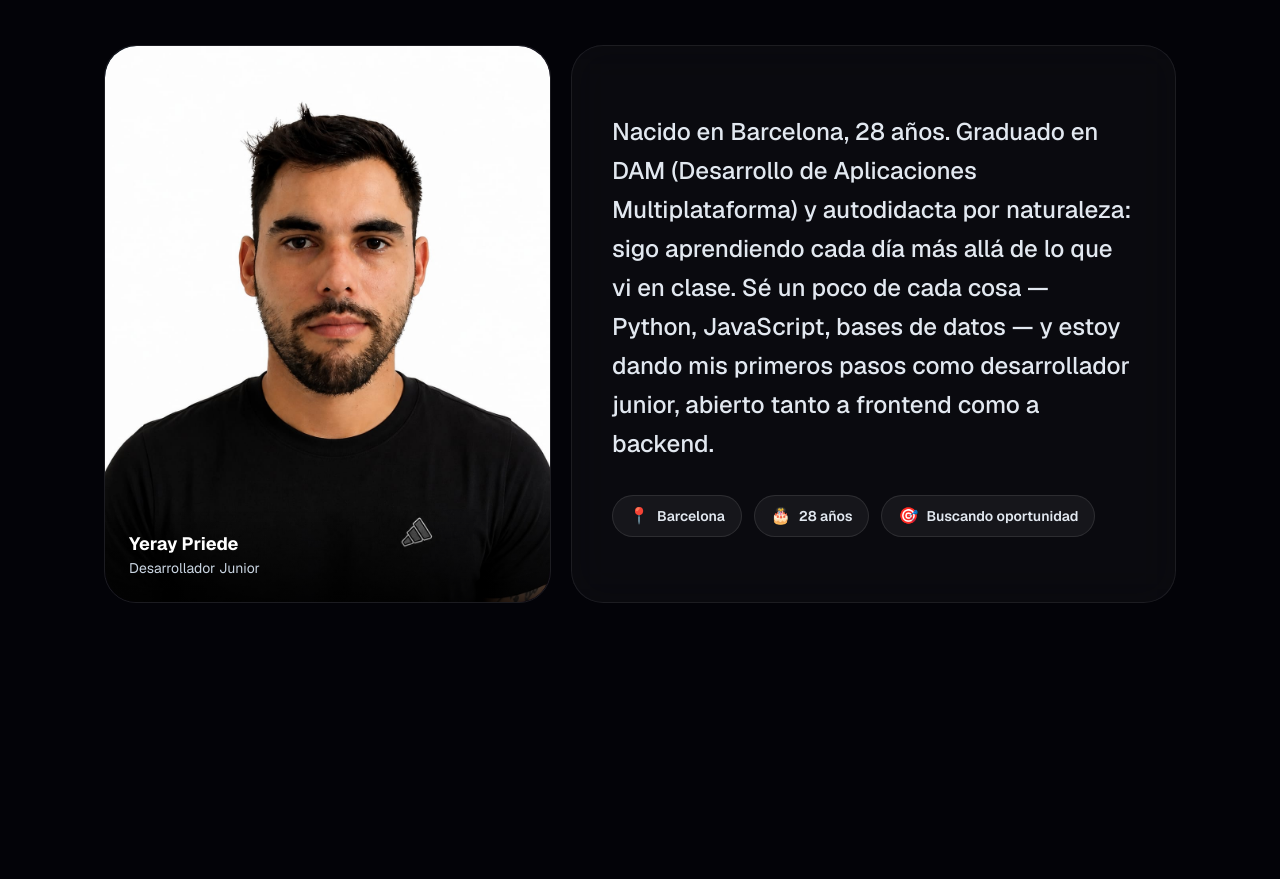
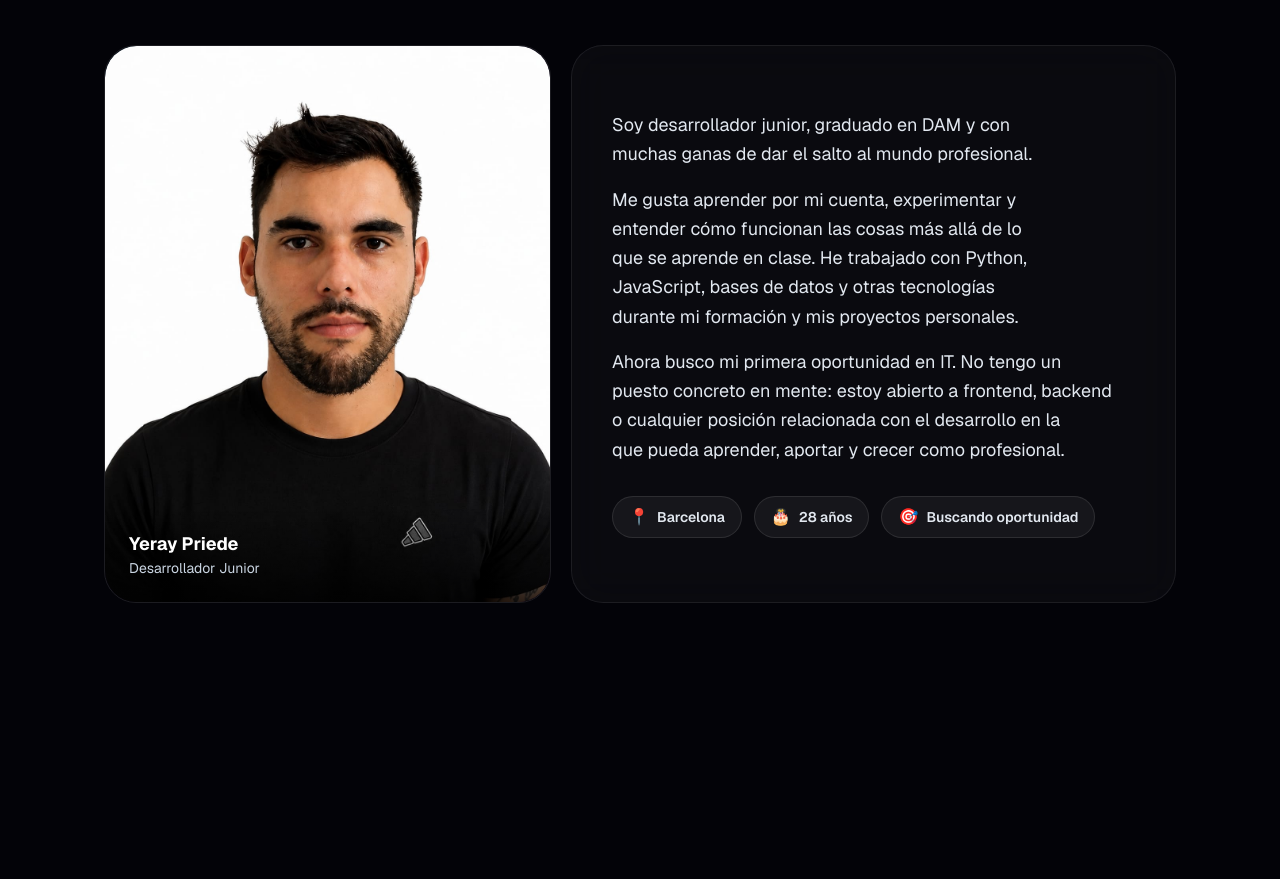
Before and after one commit to yeraysjk/Portafolio, a Next.js app: page / in a window 1280 px wide. Shown: the part 1005-1884 px from the top of the page. Built offline with nearby package versions, Linux system fonts and the light colour scheme.

Commit message:
Reemplaza bio con texto propio en varios parrafos

```diff
--- a/components/AboutSection.tsx
+++ b/components/AboutSection.tsx
@@ -40,9 +40,16 @@ export function AboutSection() {
           transition={{ duration: 0.5, delay: 0.1 }}
           className="glass flex flex-col justify-center gap-8 rounded-[2rem] p-8 sm:p-10"
         >
-          <p className="text-balance text-xl font-medium leading-relaxed text-slate-200 sm:text-2xl">
-            {bio}
-          </p>
+          <div className="flex flex-col gap-4">
+            {bio.map((paragraph, index) => (
+              <p
+                key={index}
+                className="text-balance text-base leading-relaxed text-slate-200 sm:text-lg"
+              >
+                {paragraph}
+              </p>
+            ))}
+          </div>
 
           <div className="flex flex-wrap gap-3">
             {aboutFacts.map((fact) => (
--- a/data/portfolioData.ts
+++ b/data/portfolioData.ts
@@ -15,8 +15,11 @@ export const heroBadges = [
   { icon: "🌱", label: "Junior" },
 ];
 
-export const bio =
-  "Nacido en Barcelona, 28 años. Graduado en DAM (Desarrollo de Aplicaciones Multiplataforma) y autodidacta por naturaleza: sigo aprendiendo cada día más allá de lo que vi en clase. Sé un poco de cada cosa — Python, JavaScript, bases de datos — y estoy dando mis primeros pasos como desarrollador junior, abierto tanto a frontend como a backend.";
+export const bio = [
+  "Soy desarrollador junior, graduado en DAM y con muchas ganas de dar el salto al mundo profesional.",
+  "Me gusta aprender por mi cuenta, experimentar y entender cómo funcionan las cosas más allá de lo que se aprende en clase. He trabajado con Python, JavaScript, bases de datos y otras tecnologías durante mi formación y mis proyectos personales.",
+  "Ahora busco mi primera oportunidad en IT. No tengo un puesto concreto en mente: estoy abierto a frontend, backend o cualquier posición relacionada con el desarrollo en la que pueda aprender, aportar y crecer como profesional.",
+];
 
 export const aboutFacts = [
   { icon: "📍", label: "Barcelona" },
```
